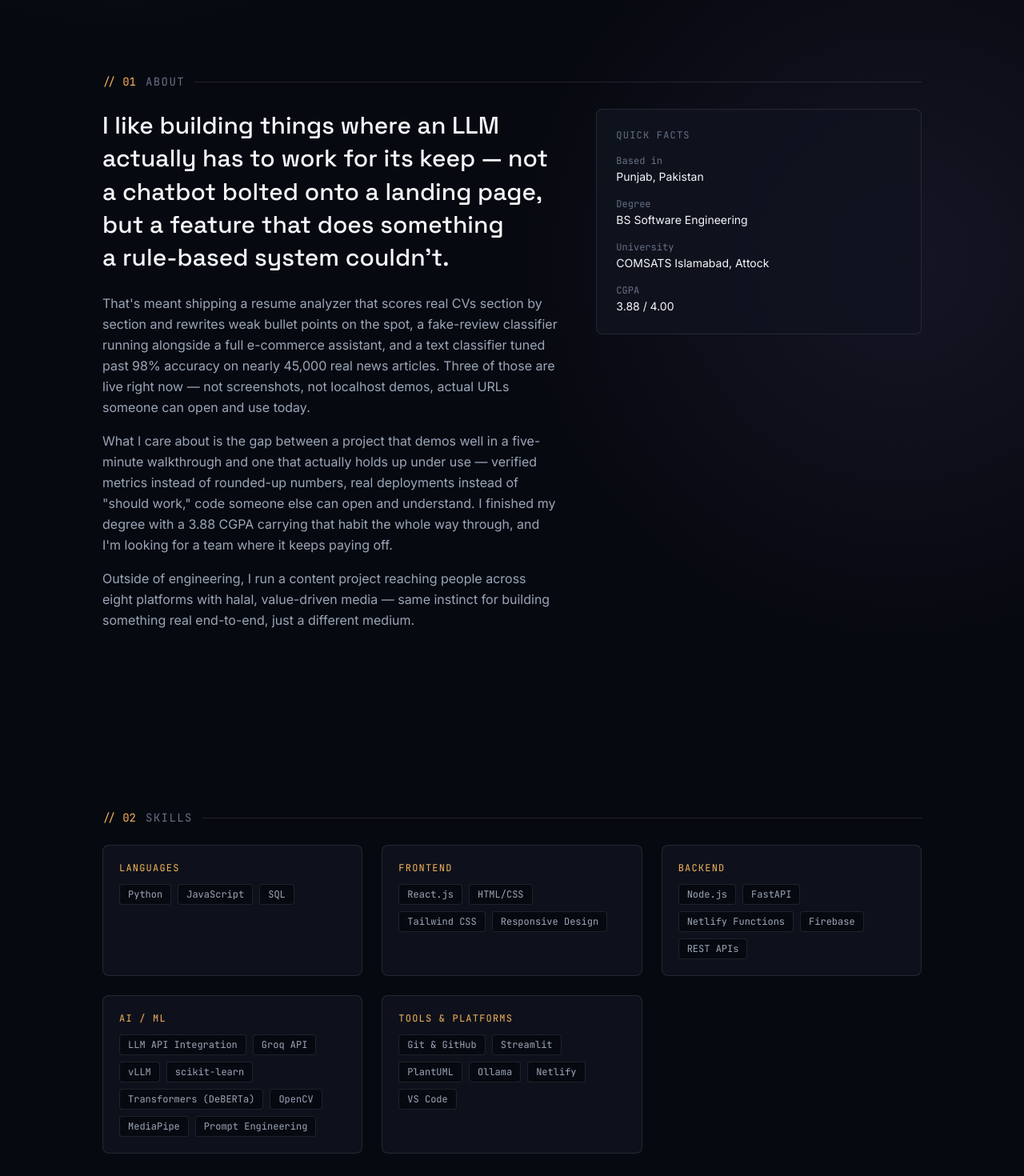
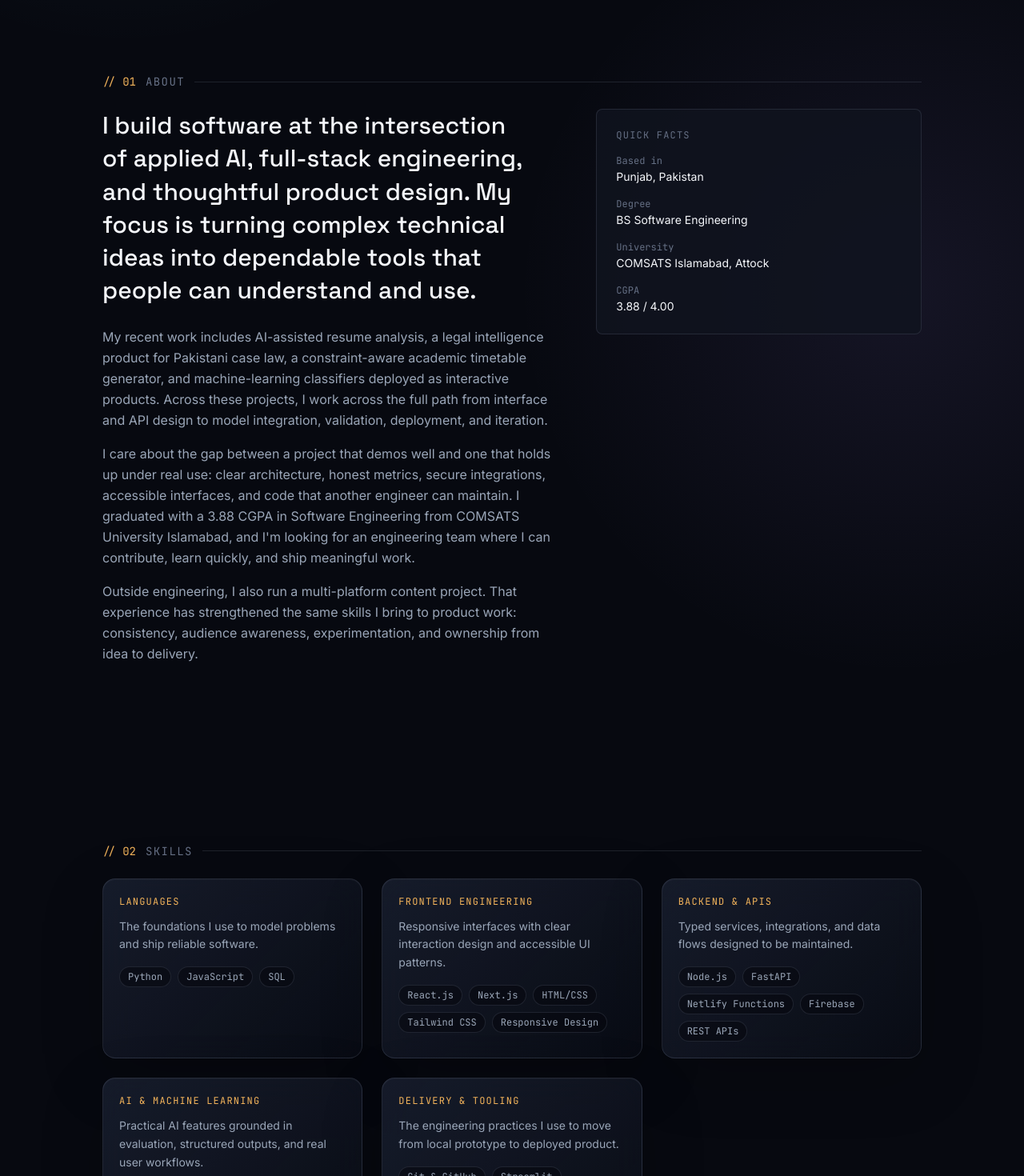
Before and after one commit to LostxSoul01/Jawad_Portfolio, a Next.js app: page / in a window 1280 px wide. Shown: the part 820-2290 px from the top of the page at 80% size. Built offline with nearby package versions, Linux system fonts and the light colour scheme.

Commit message:
feat: add dynamic motion and refine portfolio content

```diff
--- a/src/app/layout.tsx
+++ b/src/app/layout.tsx
@@ -9,6 +9,7 @@ import "@fontsource/jetbrains-mono/400.css";
 import "@fontsource/jetbrains-mono/500.css";
 import "./globals.css";
 import ChatWidget from "@/components/ChatWidget";
+import ScrollProgress from "@/components/ScrollProgress";
 
 export const metadata: Metadata = {
   metadataBase: new URL("https://jawad-portfolio-rho.vercel.app"),
@@ -58,6 +59,7 @@ export default function RootLayout({
   return (
     <html lang="en" className="scroll-smooth">
       <body className="antialiased" suppressHydrationWarning>
+        <ScrollProgress />
         {children}
         <ChatWidget />
       </body>
--- a/src/components/About.tsx
+++ b/src/components/About.tsx
@@ -24,33 +24,33 @@ export default function About() {
             transition={{ duration: 0.6 }}
           >
             <p className="font-display text-2xl sm:text-3xl leading-snug text-text-primary text-balance">
-              I like building things where an LLM actually has to work for its
-              keep — not a chatbot bolted onto a landing page, but a feature
-              that does something a rule-based system couldn&apos;t.
+              I build software at the intersection of applied AI, full-stack
+              engineering, and thoughtful product design. My focus is turning
+              complex technical ideas into dependable tools that people can
+              understand and use.
             </p>
             <p className="mt-6 text-text-muted leading-relaxed">
-              That&apos;s meant shipping a resume analyzer that scores real CVs
-              section by section and rewrites weak bullet points on the spot,
-              a fake-review classifier running alongside a full e-commerce
-              assistant, and a text classifier tuned past 98% accuracy on
-              nearly 45,000 real news articles. Three of those are live right
-              now — not screenshots, not localhost demos, actual URLs
-              someone can open and use today.
+              My recent work includes AI-assisted resume analysis, a legal
+              intelligence product for Pakistani case law, a constraint-aware
+              academic timetable generator, and machine-learning classifiers
+              deployed as interactive products. Across these projects, I work
+              across the full path from interface and API design to model
+              integration, validation, deployment, and iteration.
             </p>
             <p className="mt-4 text-text-muted leading-relaxed">
-              What I care about is the gap between a project that demos well
-              in a five-minute walkthrough and one that actually holds up
-              under use — verified metrics instead of rounded-up numbers,
-              real deployments instead of &quot;should work,&quot; code someone else
-              can open and understand. I finished my degree with a 3.88 CGPA
-              carrying that habit the whole way through, and I&apos;m
-              looking for a team where it keeps paying off.
+              I care about the gap between a project that demos well and one
+              that holds up under real use: clear architecture, honest metrics,
+              secure integrations, accessible interfaces, and code that another
+              engineer can maintain. I graduated with a 3.88 CGPA in Software
+              Engineering from COMSATS University Islamabad, and I&apos;m looking
+              for an engineering team where I can contribute, learn quickly,
+              and ship meaningful work.
             </p>
             <p className="mt-4 text-text-muted leading-relaxed">
-              Outside of engineering, I run a content project reaching people
-              across eight platforms with halal, value-driven media — same
-              instinct for building something real end-to-end, just a
-              different medium.
+              Outside engineering, I also run a multi-platform content
+              project. That experience has strengthened the same skills I bring
+              to product work: consistency, audience awareness, experimentation,
+              and ownership from idea to delivery.
             </p>
           </motion.div>
 
--- /dev/null
+++ b/src/components/ScrollProgress.tsx
@@ -0,0 +1,31 @@
+"use client";
+
+import { useEffect, useState } from "react";
+import { motion } from "framer-motion";
+
+export default function ScrollProgress() {
+  const [progress, setProgress] = useState(0);
+
+  useEffect(() => {
+    const updateProgress = () => {
+      const maxScroll = document.documentElement.scrollHeight - window.innerHeight;
+      setProgress(maxScroll > 0 ? window.scrollY / maxScroll : 0);
+    };
+
+    updateProgress();
+    window.addEventListener("scroll", updateProgress, { passive: true });
+    window.addEventListener("resize", updateProgress);
+    return () => {
+      window.removeEventListener("scroll", updateProgress);
+      window.removeEventListener("resize", updateProgress);
+    };
+  }, []);
+
+  return (
+    <motion.div
+      aria-hidden="true"
+      className="fixed left-0 right-0 top-0 z-[200] h-0.5 origin-left bg-gradient-to-r from-cyan via-signal to-violet"
+      style={{ scaleX: progress }}
+    />
+  );
+}
--- a/src/components/Skills.tsx
+++ b/src/components/Skills.tsx
@@ -18,16 +18,19 @@ export default function Skills() {
               whileInView={{ opacity: 1, y: 0 }}
               viewport={{ once: true, margin: "-60px" }}
               transition={{ duration: 0.5, delay: i * 0.06 }}
-              className="rounded-lg border border-hairline bg-surface p-5 hover:border-hairline-bright transition-colors"
+              className="glass-panel rounded-2xl p-5 hover:-translate-y-1 hover:border-hairline-bright transition-all duration-300"
             >
               <p className="font-mono text-xs text-signal uppercase tracking-widest mb-3">
                 {group.label}
+              </p>
+              <p className="mb-4 text-sm leading-relaxed text-text-muted">
+                {group.description}
               </p>
               <div className="flex flex-wrap gap-2">
                 {group.items.map((item) => (
                   <span
                     key={item}
-                    className="rounded border border-hairline bg-void px-2.5 py-1 text-xs text-text-muted font-mono"
+                    className="rounded-full border border-hairline bg-void/60 px-2.5 py-1 text-xs text-text-muted font-mono"
                   >
                     {item}
                   </span>
--- a/src/data/skills.ts
+++ b/src/data/skills.ts
@@ -1,36 +1,42 @@
 export type SkillGroup = {
   label: string;
+  description: string;
   items: string[];
 };
 
 export const skillGroups: SkillGroup[] = [
   {
     label: "Languages",
+    description: "The foundations I use to model problems and ship reliable software.",
     items: ["Python", "JavaScript", "SQL"],
   },
   {
-    label: "Frontend",
-    items: ["React.js", "HTML/CSS", "Tailwind CSS", "Responsive Design"],
+    label: "Frontend Engineering",
+    description: "Responsive interfaces with clear interaction design and accessible UI patterns.",
+    items: ["React.js", "Next.js", "HTML/CSS", "Tailwind CSS", "Responsive Design"],
   },
   {
-    label: "Backend",
+    label: "Backend & APIs",
+    description: "Typed services, integrations, and data flows designed to be maintained.",
     items: ["Node.js", "FastAPI", "Netlify Functions", "Firebase", "REST APIs"],
   },
   {
-    label: "AI / ML",
+    label: "AI & Machine Learning",
+    description: "Practical AI features grounded in evaluation, structured outputs, and real user workflows.",
     items: [
       "LLM API Integration",
       "Groq API",
       "vLLM",
       "scikit-learn",
-      "Transformers (DeBERTa)",
+      "Transformers",
       "OpenCV",
       "MediaPipe",
       "Prompt Engineering",
     ],
   },
   {
-    label: "Tools & Platforms",
-    items: ["Git & GitHub", "Streamlit", "PlantUML", "Ollama", "Netlify", "VS Code"],
+    label: "Delivery & Tooling",
+    description: "The engineering practices I use to move from local prototype to deployed product.",
+    items: ["Git & GitHub", "Streamlit", "Supabase", "Docker", "Vercel", "Netlify", "VS Code"],
   },
 ];
```
